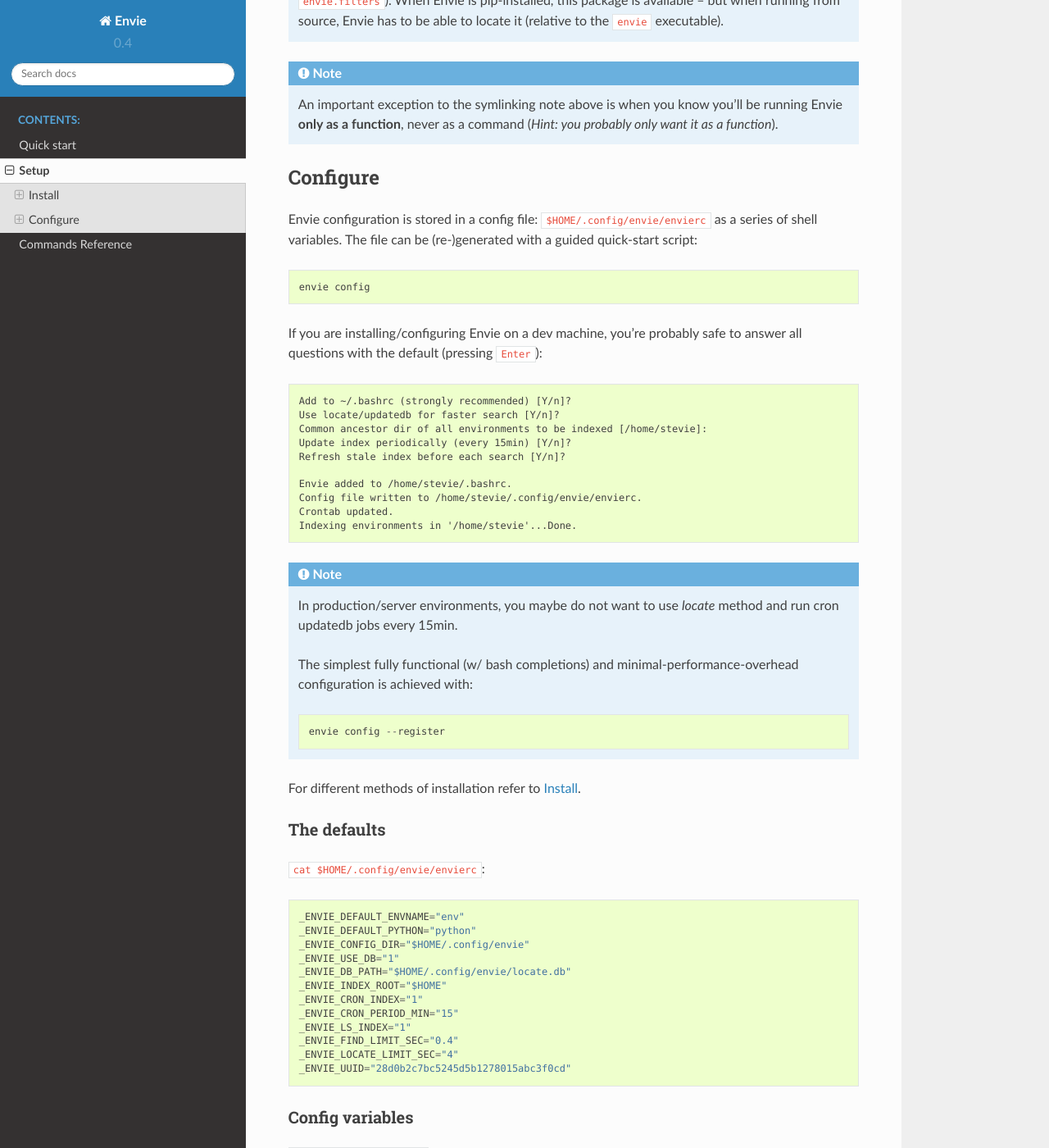
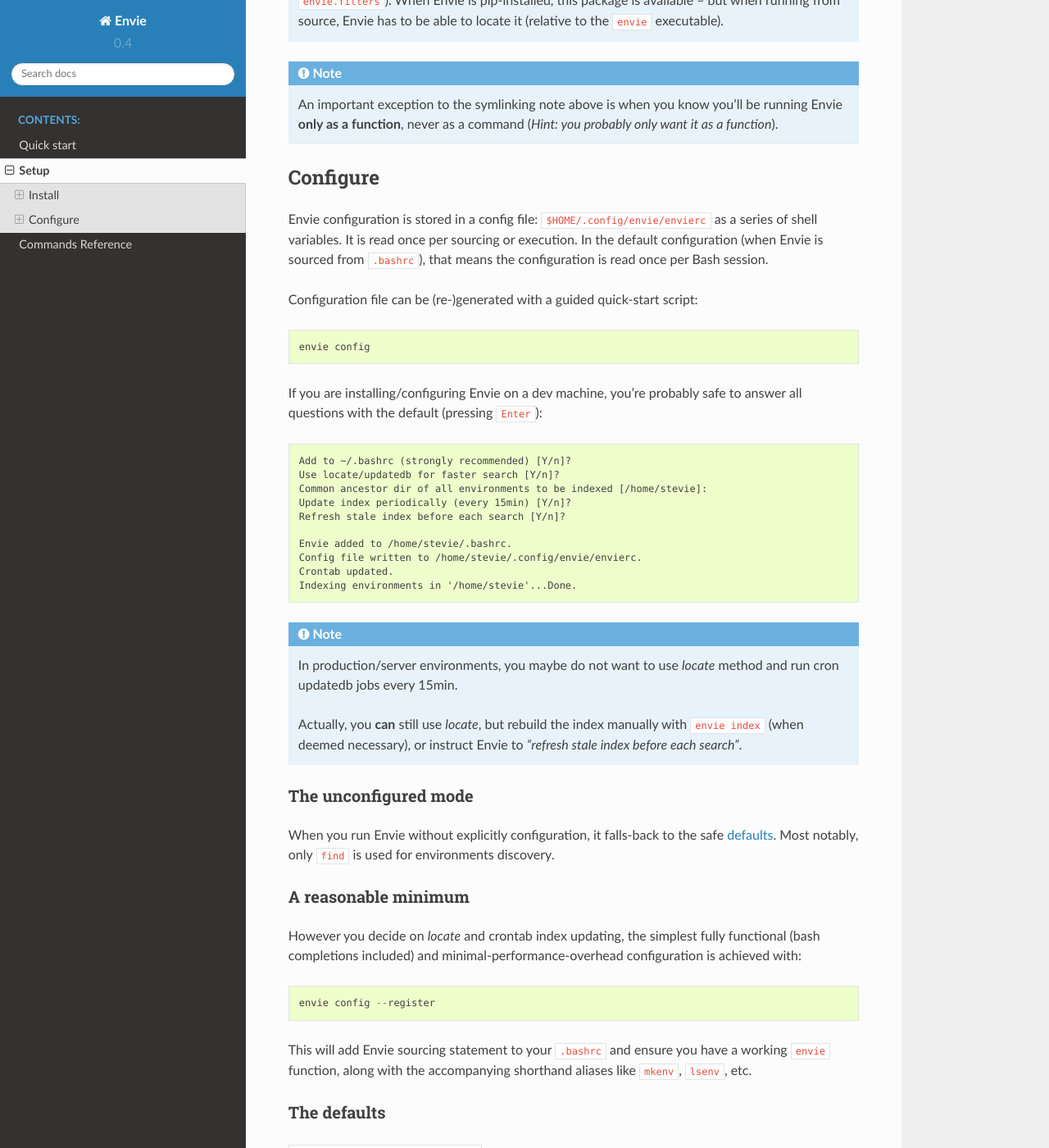
Before and after one commit to randomir/envie, a Sphinx documentation site: the page built from docs/setup.rst, in a window 1280 px wide and 1400 px high, scrolled down 2347 px. Shown: the whole window at 82% size. Built offline with Sphinx 7.4.7 and the Read the Docs theme 2.0.0, drawn with Linux system fonts in a browser that asks for light colours.

Commit message:
docs: configuration details

```diff
--- a/docs/setup.rst
+++ b/docs/setup.rst
@@ -120,8 +120,11 @@
 ---------
 
 Envie configuration is stored in a config file: ``$HOME/.config/envie/envierc``
-as a series of shell variables. The file can be (re-)generated with a guided
-quick-start script::
+as a series of shell variables. It is read once per sourcing or execution. In
+the default configuration (when Envie is sourced from ``.bashrc``), that means
+the configuration is read once per Bash session.
+
+Configuration file can be (re-)generated with a guided quick-start script::
 
     envie config
 
@@ -144,15 +147,37 @@
   In production/server environments, you maybe do not want to use *locate*
   method and run cron updatedb jobs every 15min.
 
-  The simplest fully functional (w/ bash completions) and
-  minimal-performance-overhead configuration is achieved with::
+  Actually, you **can** still use *locate*, but rebuild the index manually with
+  ``envie index`` (when deemed necessary), or instruct Envie to *"refresh stale
+  index before each search"*.
+
+
+
+The unconfigured mode
+^^^^^^^^^^^^^^^^^^^^^
+
+When you run Envie without explicitly configuration, it falls-back to the safe
+:ref:`defaults <default-config>`. Most notably, only ``find`` is used for
+environments discovery.
+
+
+
+A reasonable minimum
+^^^^^^^^^^^^^^^^^^^^
+
+However you decide on *locate* and crontab index updating, the simplest fully
+functional (bash completions included) and minimal-performance-overhead
+configuration is achieved with::
 
     envie config --register
 
-
-For different methods of installation refer to :ref:`setup-install`.
+This will add Envie sourcing statement to your ``.bashrc`` and ensure you have
+a working ``envie`` function, along with the accompanying shorthand aliases like
+``mkenv``, ``lsenv``, etc.
 
 
+
+.. _default-config:
 
 The defaults
 ^^^^^^^^^^^^
```
